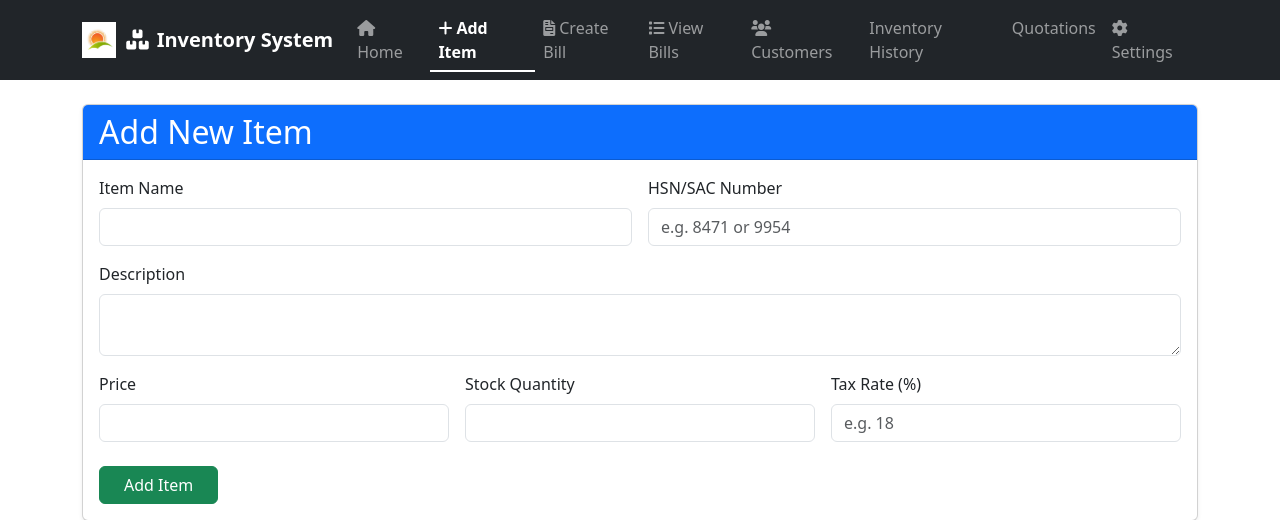
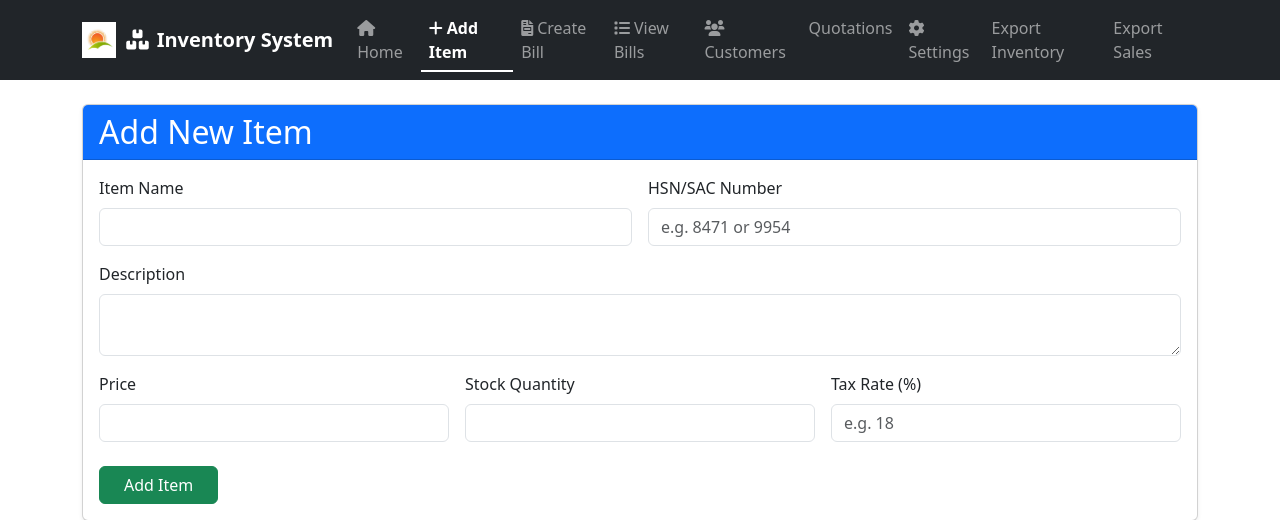
Before and after one commit to srmty/ERP, a Flask app: page /add_item in a window 1280 px wide. Shown: the top 520 px of the page. Run offline with Flask 3, Linux system fonts and the light colour scheme.

Commit message:
Remove inventory history link from navigation

```diff
--- a/templates/base.html
+++ b/templates/base.html
@@ -65,15 +65,18 @@
                         </a>
                     </li>
                     <li class="nav-item">
-                        <a class="nav-link {% if request.endpoint == 'inventory_history' %}active{% endif %}" href="{{ url_for('inventory_history') }}">Inventory History</a>
-                    </li>
-                    <li class="nav-item">
                         <a class="nav-link {% if request.endpoint == 'quotations' %}active{% endif %}" href="{{ url_for('quotations') }}">Quotations</a>
                     </li>
                     <li class="nav-item">
                         <a class="nav-link {% if request.endpoint == 'settings' %}active{% endif %}" href="{{ url_for('settings') }}">
                             <i class="fas fa-cog me-1"></i>Settings
                         </a>
+                    </li>
+                    <li class="nav-item">
+                        <a class="nav-link {% if request.endpoint == 'export_inventory' %}active{% endif %}" href="{{ url_for('export_inventory') }}">Export Inventory</a>
+                    </li>
+                    <li class="nav-item">
+                        <a class="nav-link {% if request.endpoint == 'export_sales' %}active{% endif %}" href="{{ url_for('export_sales') }}">Export Sales</a>
                     </li>
                 </ul>
             </div>
```
